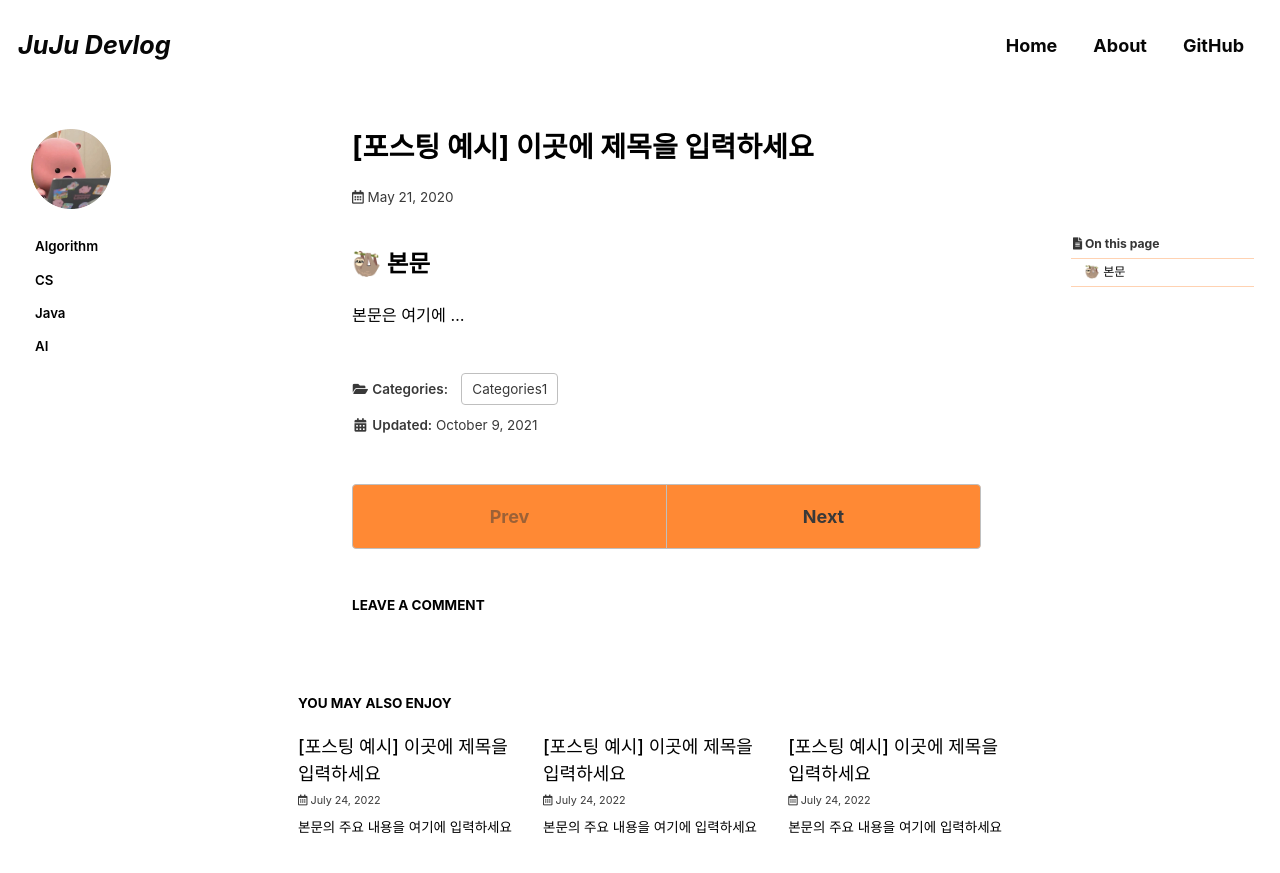
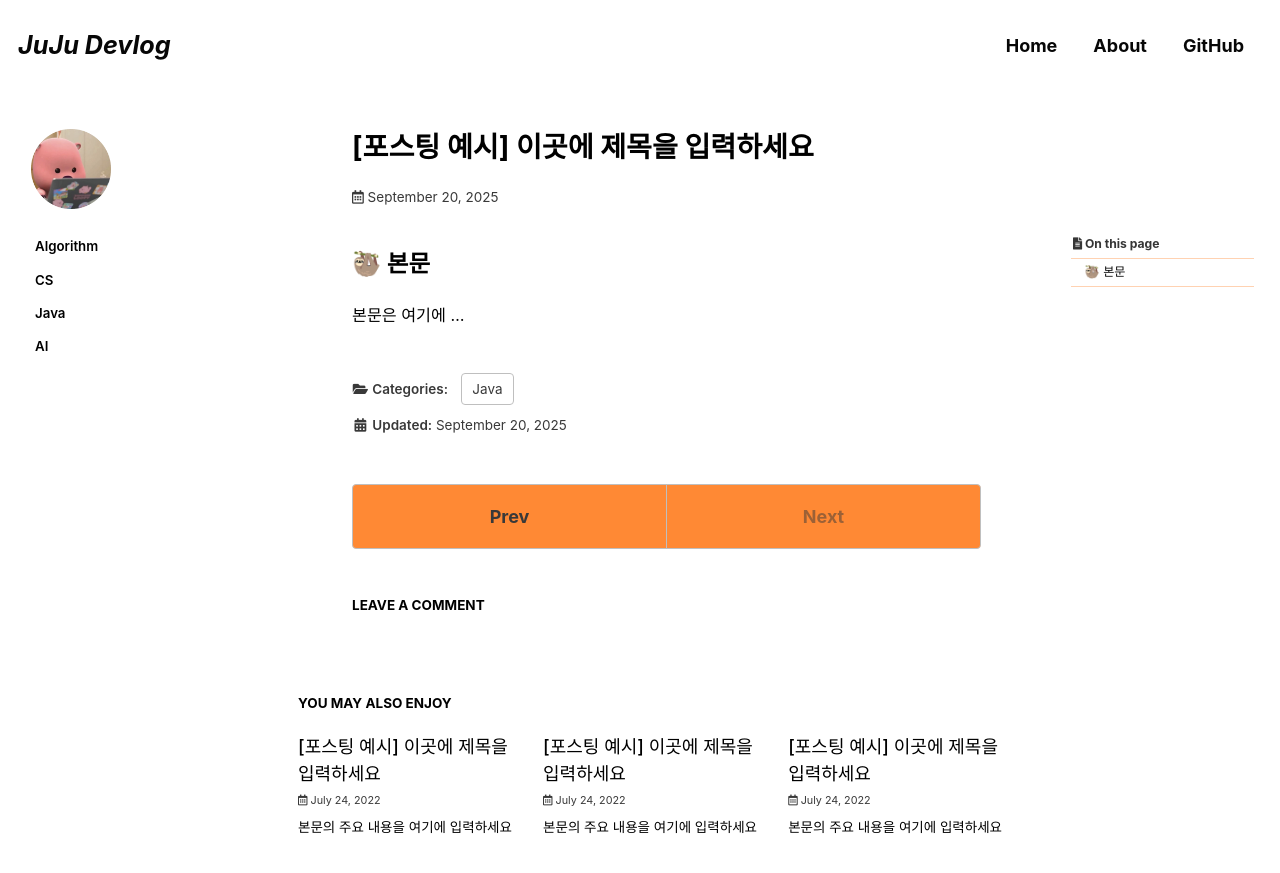
Before and after one commit to zuvvon/zuvvon.github.io, a Jekyll site: the page built from _posts/2025-09-20-test.md, in a window 1280 px wide and 900 px high. Shown: the top 873 px of the window. Built offline with Jekyll 4.4.1, drawn with Linux system fonts in a browser that asks for light colours; cached includes are drawn as plain includes; some web fonts are replaced; comment, search, counter and statistics services are not loaded.

Commit message:
Update and rename 2022-07-24-categories-post-name-here.md to 2025-09-20-test.md

```diff
--- a/_posts/2022-07-24-categories-post-name-here.md
+++ b/_posts/2025-09-20-test.md
@@ -3,17 +3,17 @@ title: "[포스팅 예시] 이곳에 제목을 입력하세요"
 excerpt: "본문의 주요 내용을 여기에 입력하세요"
 
 categories:
-  - Categories1
+  - Java
 tags:
-  - [tag1, tag2]
+  - [test]
 
-permalink: /categories1/post-name-here/
+permalink: /categories/java/test/
 
 toc: true
 toc_sticky: true
 
-date: 2020-05-21
-last_modified_at: 2021-10-09
+date: 2025-09-20
+last_modified_at: 2025-09-20
 ---
 
 ## 🦥 본문
```
